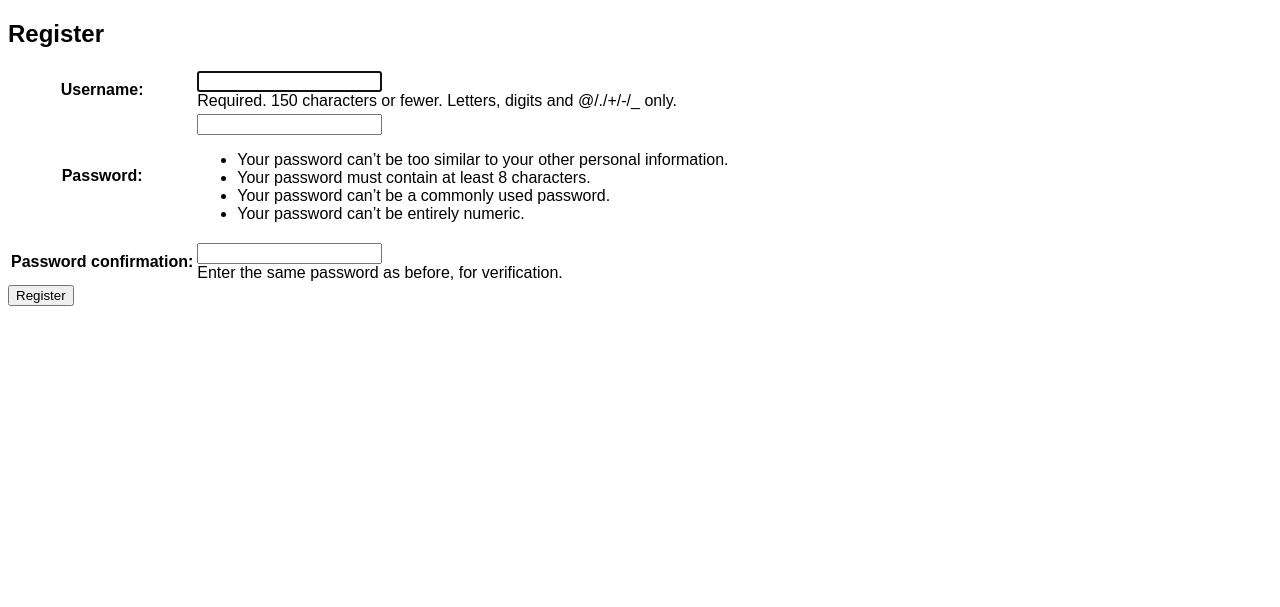
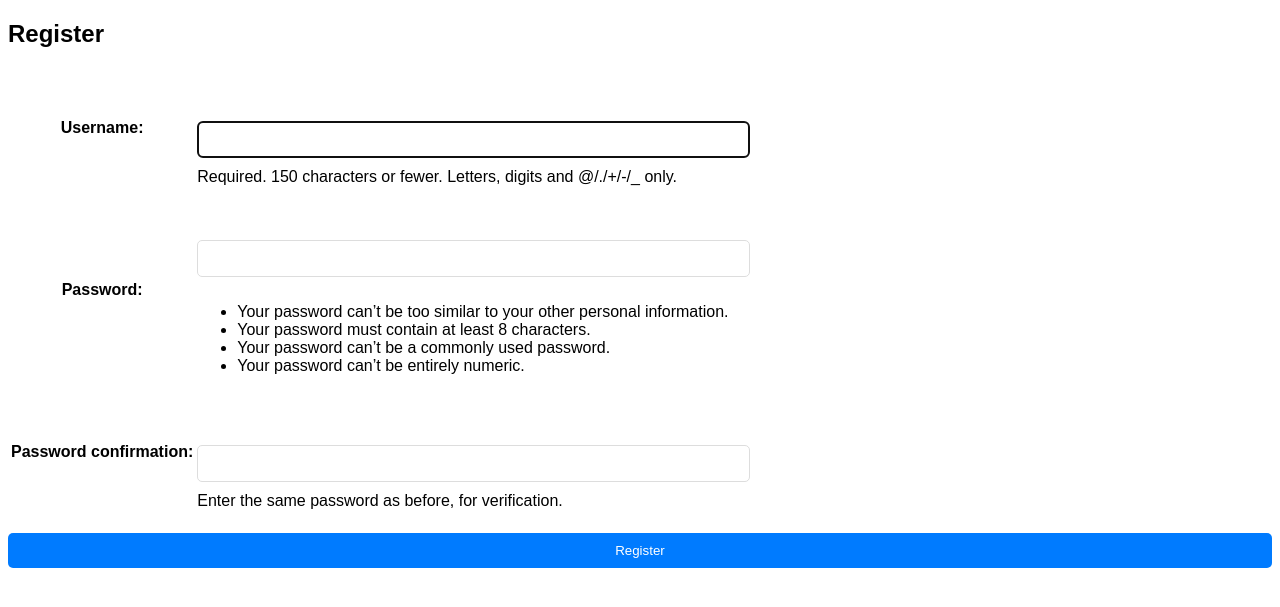
Before and after one commit to nizwant/ecommerce_shop_python, a Django app: page /accounts/register/ in a window 1280 px wide. Shown: the part 54-661 px from the top of the page. Run offline with Django 4.2, Linux system fonts and the light colour scheme.

Commit message:
Add registration CSS and link it to the registration page

```diff
--- /dev/null
+++ b/static/registration/register.css
@@ -0,0 +1,31 @@
+.register-form label {
+    margin-bottom: 5px;
+    font-weight: bold;
+}
+
+.register-form input[type="text"],
+.register-form input[type="email"],
+.register-form input[type="password"] {
+    width: 100%;
+    padding: 10px;
+    margin-bottom: 10px;
+    margin-top: 50px;
+    border: 1px solid #ddd;
+    border-radius: 5px;
+}
+
+.register-form .btn {
+    width: 100%;
+    padding: 10px;
+    margin-top: 20px;
+    color: white;
+    background-color: #007bff;
+    border: none;
+    border-radius: 5px;
+    cursor: pointer;
+}
+
+.register-form .btn:hover {
+    background-color: #0056b3;
+    /* Darker blue on hover */
+}
--- a/templates/registration/register.html
+++ b/templates/registration/register.html
@@ -1,6 +1,8 @@
 {% extends "base.html" %}
+{% load static %}
 
 {% block content %}
+<link href="{% static 'registration/register.css' %}" rel="stylesheet">
 <div class="center-div">
     <form class="register-form" action="" method="post">
         {% csrf_token %}
```
